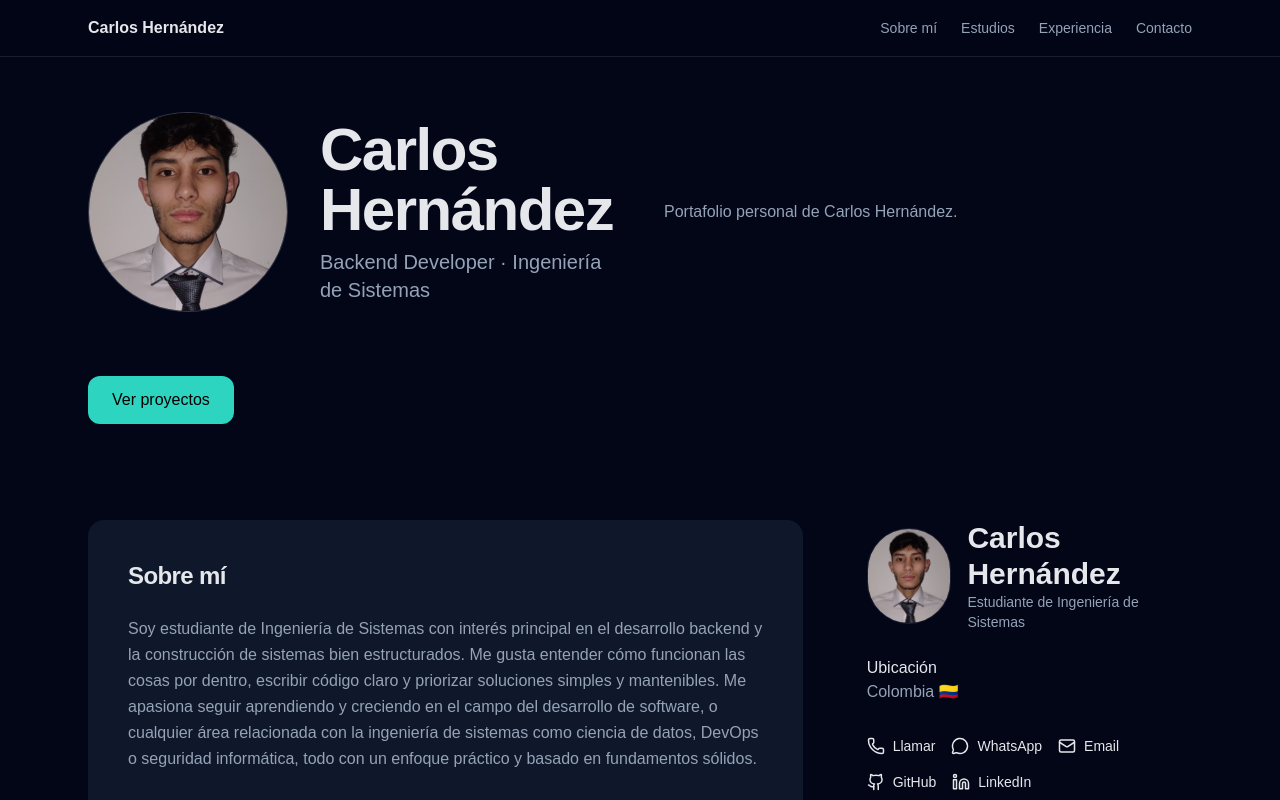
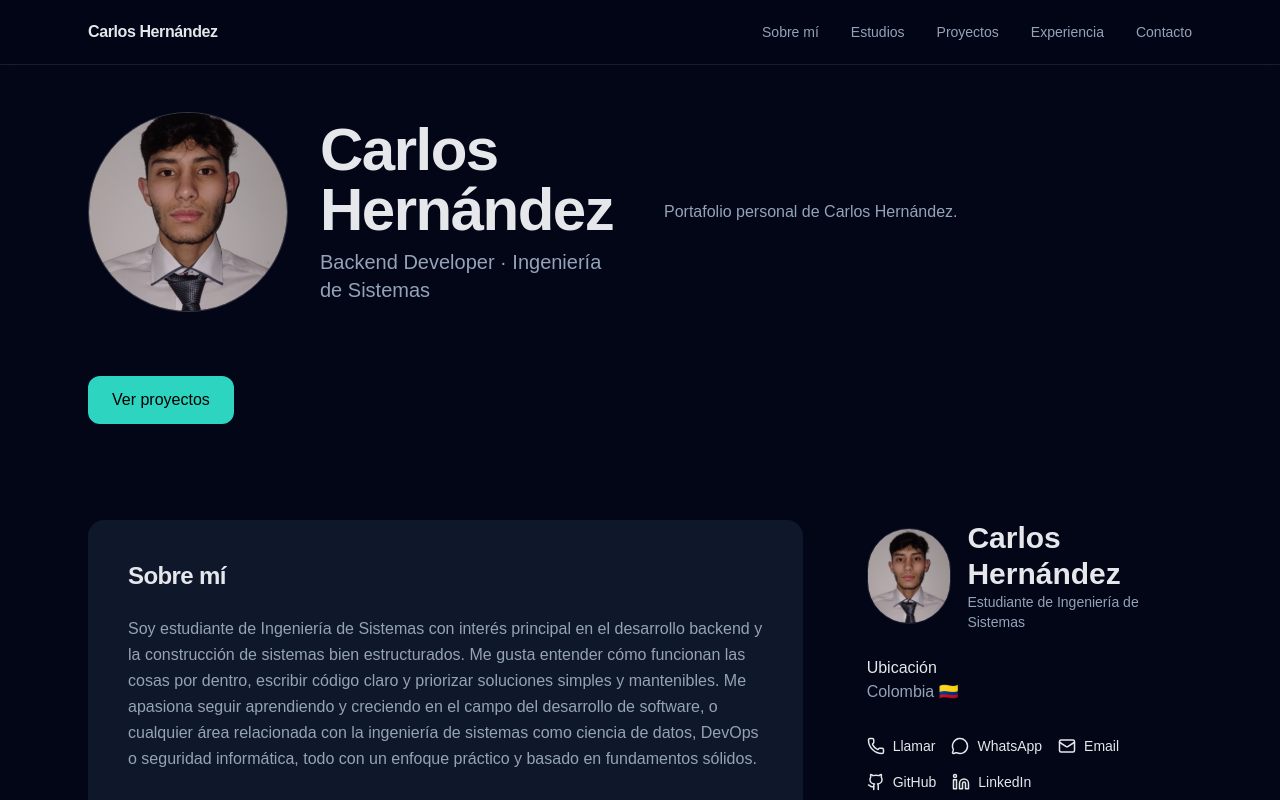
Before and after one commit to carlosh1016/portafolio-web, a Next.js app: page / in a window 1280 px wide. Shown: the top 800 px of the page. Built offline with nearby package versions, Linux system fonts and the light colour scheme.

Commit message:
Configuracion completa

```diff
--- a/components/BentoGrid.tsx
+++ b/components/BentoGrid.tsx
@@ -1,6 +1,9 @@
 export default function BentoGrid() {
   return (
-    <section className="grid grid-cols-1 md:grid-cols-3 gap-4 auto-rows-[180px]">
+    <section
+      id="studies"
+      className="grid grid-cols-1 md:grid-cols-3 gap-4 auto-rows-[180px] scroll-mt-24"
+    >
       {/* Educación - Ocupa 2 columnas */}
       <div className="md:col-span-2 row-span-1 bg-white/5 border border-white/10 rounded-3xl p-8 hover:border-[var(--primary)] transition-colors">
         <h3 className="text-sm font-medium text-[var(--muted)] mb-2">Formación</h3>
@@ -13,7 +16,7 @@ export default function BentoGrid() {
         <div>
           <h3 className="text-sm font-medium text-[var(--muted)] mb-4">Tech Stack</h3>
           <div className="flex flex-wrap gap-2">
-            {["Node.js", "React", "PostgreSQL", "TypeScript", "Tailwind", "Golang", "java", "Javascript", "Linux"].map((tech) => (
+            {["Node.js", "React", "PostgreSQL", "TypeScript", "Tailwind"].map((tech) => (
               <span key={tech} className="px-3 py-1 bg-white/10 rounded-full text-xs">
                 {tech}
               </span>
@@ -27,13 +30,13 @@ export default function BentoGrid() {
       <div className="md:col-span-1 row-span-1 bg-white/5 border border-white/10 rounded-3xl p-8 hover:border-[var(--primary)] transition-colors flex items-center justify-center">
         <div className="text-center">
           <p className="text-3xl">🇨🇴</p>
-          <p className="text-sm font-medium mt-2">Colombia</p>
+          <p className="text-sm font-medium mt-2">Remoto / Colombia</p>
         </div>
       </div>
 
       {/* GitHub/Stats rápido */}
-      <div className="md:col-span-1 row-span-1 bg-[var(--primary)]/10 border border-[var(--primary)]/20 rounded-3xl p-8 flex items-center justify-center">
-         <p className="text-center font-medium text-[var(--primary)]">
+      <div className="md:col-span-1 row-span-1 bg-[var(--primary)]/10 border border-[var(--primary)]/20 rounded-3xl p-8 flex items-center justify-center text-center">
+         <p className="font-medium text-[var(--primary)]">
            Abierto a nuevas oportunidades laborales
          </p>
       </div>
--- a/components/Navbar.tsx
+++ b/components/Navbar.tsx
@@ -1,21 +1,100 @@
 "use client";
 
+import { useEffect, useId, useState } from "react";
+import { Menu, X } from "lucide-react";
+
 export default function Navbar() {
+  const [open, setOpen] = useState(false);
+  const panelId = useId();
+
+  useEffect(() => {
+    if (!open) return;
+
+    const onKeyDown = (e: KeyboardEvent) => {
+      if (e.key === "Escape") setOpen(false);
+    };
+
+    window.addEventListener("keydown", onKeyDown);
+    return () => window.removeEventListener("keydown", onKeyDown);
+  }, [open]);
+
+  const navLinkClassName =
+    "relative text-sm font-medium text-[var(--muted)] hover:text-[var(--foreground)] transition-colors focus-visible:outline-none";
+
+  const navLinks = (
+    <>
+      <a
+        href="#about"
+        className={navLinkClassName}
+        onClick={() => setOpen(false)}
+      >
+        Sobre mí
+      </a>
+      <a
+        href="#studies"
+        className={navLinkClassName}
+        onClick={() => setOpen(false)}
+      >
+        Estudios
+      </a>
+      <a
+        href="#projects"
+        className={navLinkClassName}
+        onClick={() => setOpen(false)}
+      >
+        Proyectos
+      </a>
+      <a
+        href="#experience"
+        className={navLinkClassName}
+        onClick={() => setOpen(false)}
+      >
+        Experiencia
+      </a>
+      <a
+        href="#contact"
+        className={navLinkClassName}
+        onClick={() => setOpen(false)}
+      >
+        Contacto
+      </a>
+    </>
+  );
+
   return (
-    <nav className="fixed top-0 left-0 w-full z-50 bg-[var(--background)]/80 backdrop-blur border-b border-white/10">
-      <div className="max-w-6xl mx-auto px-6 py-4 flex justify-between items-center">
+    <nav className="fixed top-0 left-0 w-full z-50 border-b border-white/10 bg-[var(--background)]/70 backdrop-blur supports-[backdrop-filter]:bg-[var(--background)]/60">
+      <div className="max-w-6xl mx-auto px-4 sm:px-6 h-16 flex justify-between items-center">
+        <a href="#hero" className="font-semibold tracking-tight hover:text-white transition-colors">
+          Carlos Hernández
+        </a>
 
-        <span className="font-semibold">
-          Carlos Hernández
-        </span>
-
-        <div className="flex gap-6 text-sm text-[var(--muted)]">
-          <a href="#about" className="hover:text-white">Sobre mí</a>
-          <a href="#studies" className="hover:text-white">Estudios</a>
-          <a href="#experience" className="hover:text-white">Experiencia</a>
-          <a href="#contact" className="hover:text-white">Contacto</a>
+        <div className="hidden md:flex items-center gap-8">
+          {navLinks}
         </div>
 
+        <button
+          type="button"
+          className="md:hidden inline-flex items-center justify-center w-10 h-10 rounded-xl border border-white/10 bg-white/5 hover:bg-white/10 transition-colors"
+          aria-label={open ? "Cerrar menú" : "Abrir menú"}
+          aria-expanded={open}
+          aria-controls={panelId}
+          onClick={() => setOpen((v) => !v)}
+        >
+          {open ? <X size={18} /> : <Menu size={18} />}
+        </button>
+      </div>
+
+      <div
+        id={panelId}
+        className={
+          open
+            ? "md:hidden border-t border-white/10 bg-[var(--background)]/80 backdrop-blur"
+            : "hidden"
+        }
+      >
+        <div className="max-w-6xl mx-auto px-4 sm:px-6 py-3 flex flex-col gap-3">
+          {navLinks}
+        </div>
       </div>
     </nav>
   );
```
